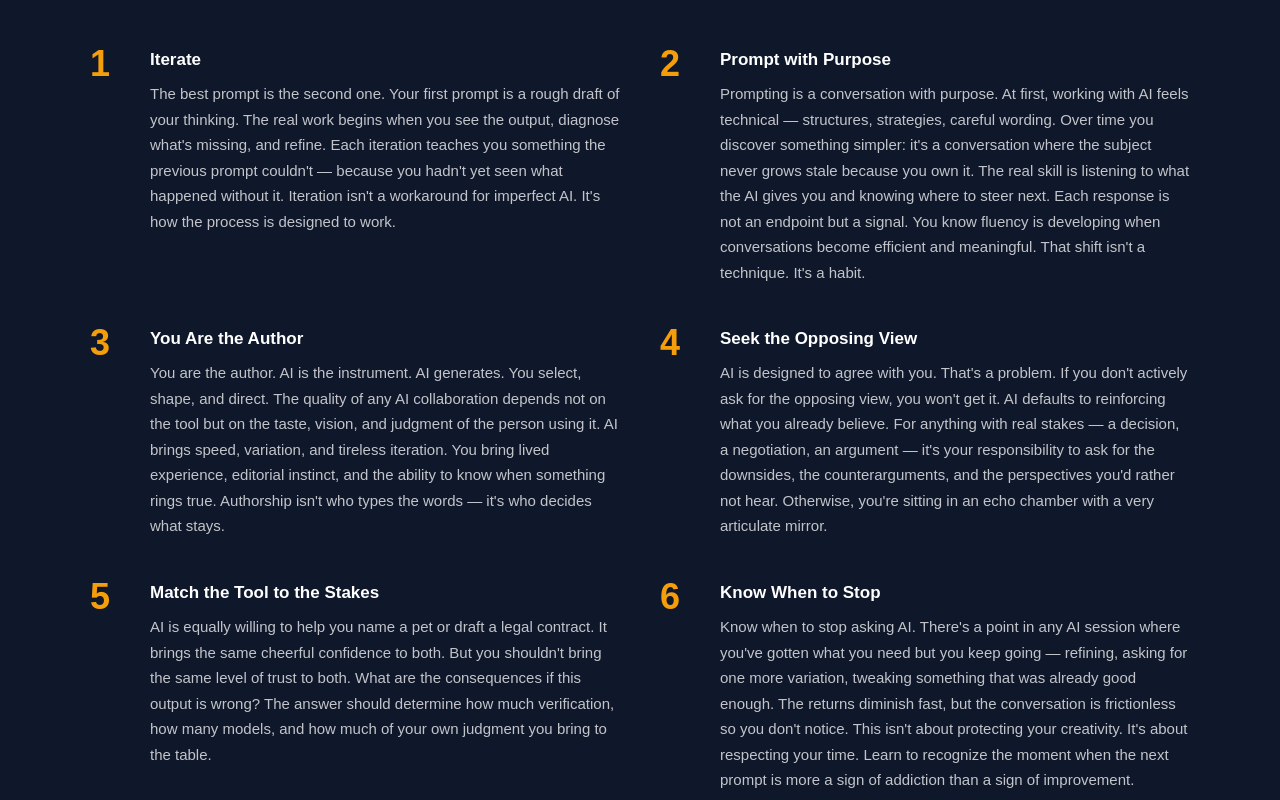
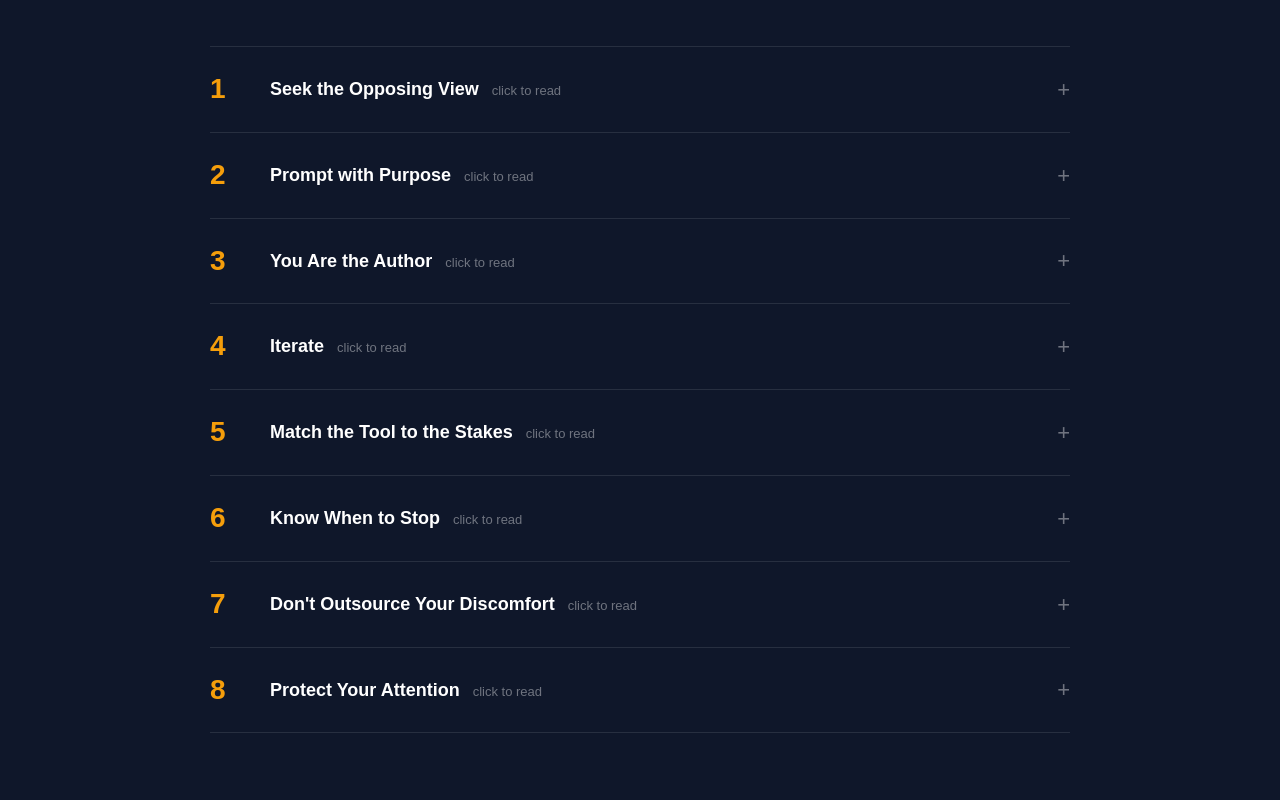
Before and after one commit to Suchocki88/UnderstandingAI.ai, a Next.js app: page /curriculum in a window 1280 px wide. Shown: the part 840-1640 px from the top of the page. Built offline with nearby package versions, Linux system fonts and the light colour scheme.

Commit message:
Update page.tsx

```diff
--- a/app/curriculum/page.tsx
+++ b/app/curriculum/page.tsx
@@ -86,87 +86,91 @@ export default function Page() {
             </p>
           </div>
 
-          <div style={{ display: "grid", gridTemplateColumns: "repeat(auto-fit, minmax(480px, 1fr))", gap: 40 }}>
+          <style>{`
+            .habit-item { border-bottom: 1px solid rgba(255,255,255,0.1); }
+            .habit-item:first-of-type { border-top: 1px solid rgba(255,255,255,0.1); }
+            .habit-item summary {
+              list-style: none;
+              cursor: pointer;
+              padding: 20px 0;
+              display: flex;
+              align-items: center;
+              gap: 20px;
+              user-select: none;
+            }
+            .habit-item summary::-webkit-details-marker { display: none; }
+            .habit-item summary:hover .habit-title { color: #f59e0b; }
+            .habit-item[open] summary .habit-title { color: #f59e0b; }
+            .habit-item summary::after { content: '+'; font-size: 22px; color: rgba(255,255,255,0.4); margin-left: auto; }
+            .habit-item[open] summary::after { content: '−'; color: #f59e0b; }
+            .habit-body { padding: 0 0 24px 60px; color: rgba(255,255,255,0.75); font-size: 16px; line-height: 1.8; }
+          `}</style>
 
-            <div style={{ display: "flex", gap: 20 }}>
-              <span style={{ fontSize: 36, fontWeight: 900, color: "#f59e0b", lineHeight: 1, flexShrink: 0, width: 40 }}>1</span>
-              <div>
-                <h3 style={{ fontSize: 17, fontWeight: 700, color: "white", margin: "0 0 8px" }}>Iterate</h3>
-                <p style={{ fontSize: 15, color: "rgba(255,255,255,0.75)", margin: 0, lineHeight: 1.7 }}>
-                  The best prompt is the second one. Your first prompt is a rough draft of your thinking. The real work begins when you see the output, diagnose what&apos;s missing, and refine. Each iteration teaches you something the previous prompt couldn&apos;t — because you hadn&apos;t yet seen what happened without it. Iteration isn&apos;t a workaround for imperfect AI. It&apos;s how the process is designed to work.
-                </p>
-              </div>
-            </div>
+          <div style={{ maxWidth: 860, margin: "0 auto" }}>
 
-            <div style={{ display: "flex", gap: 20 }}>
-              <span style={{ fontSize: 36, fontWeight: 900, color: "#f59e0b", lineHeight: 1, flexShrink: 0, width: 40 }}>2</span>
-              <div>
-                <h3 style={{ fontSize: 17, fontWeight: 700, color: "white", margin: "0 0 8px" }}>Prompt with Purpose</h3>
-                <p style={{ fontSize: 15, color: "rgba(255,255,255,0.75)", margin: 0, lineHeight: 1.7 }}>
-                  Prompting is a conversation with purpose. At first, working with AI feels technical — structures, strategies, careful wording. Over time you discover something simpler: it&apos;s a conversation where the subject never grows stale because you own it. The real skill is listening to what the AI gives you and knowing where to steer next. Each response is not an endpoint but a signal. You know fluency is developing when conversations become efficient and meaningful. That shift isn&apos;t a technique. It&apos;s a habit.
-                </p>
-              </div>
-            </div>
+            <details className="habit-item">
+              <summary>
+                <span style={{ fontSize: 28, fontWeight: 900, color: "#f59e0b", flexShrink: 0, width: 40 }}>1</span>
+                <span className="habit-title" style={{ fontSize: 18, fontWeight: 700, color: "white" }}>Seek the Opposing View <span style={{ fontSize: 13, fontWeight: 400, color: "rgba(255,255,255,0.4)", marginLeft: 8 }}>click to read</span></span>
+              </summary>
+              <p className="habit-body">AI is designed to agree with you. That&apos;s a problem. If you don&apos;t actively ask for the opposing view, you won&apos;t get it. AI defaults to reinforcing what you already believe. For anything with real stakes — a decision, a negotiation, an argument — it&apos;s your responsibility to ask for the downsides, the counterarguments, and the perspectives you&apos;d rather not hear. Otherwise, you&apos;re sitting in an echo chamber with a very articulate mirror.</p>
+            </details>
 
-            <div style={{ display: "flex", gap: 20 }}>
-              <span style={{ fontSize: 36, fontWeight: 900, color: "#f59e0b", lineHeight: 1, flexShrink: 0, width: 40 }}>3</span>
-              <div>
-                <h3 style={{ fontSize: 17, fontWeight: 700, color: "white", margin: "0 0 8px" }}>You Are the Author</h3>
-                <p style={{ fontSize: 15, color: "rgba(255,255,255,0.75)", margin: 0, lineHeight: 1.7 }}>
-                  You are the author. AI is the instrument. AI generates. You select, shape, and direct. The quality of any AI collaboration depends not on the tool but on the taste, vision, and judgment of the person using it. AI brings speed, variation, and tireless iteration. You bring lived experience, editorial instinct, and the ability to know when something rings true. Authorship isn&apos;t who types the words — it&apos;s who decides what stays.
-                </p>
-              </div>
-            </div>
+            <details className="habit-item">
+              <summary>
+                <span style={{ fontSize: 28, fontWeight: 900, color: "#f59e0b", flexShrink: 0, width: 40 }}>2</span>
+                <span className="habit-title" style={{ fontSize: 18, fontWeight: 700, color: "white" }}>Prompt with Purpose <span style={{ fontSize: 13, fontWeight: 400, color: "rgba(255,255,255,0.4)", marginLeft: 8 }}>click to read</span></span>
+              </summary>
+              <p className="habit-body">Prompting is a conversation with purpose. At first, working with AI feels technical — structures, strategies, careful wording. Over time you discover something simpler: it&apos;s a conversation where the subject never grows stale because you own it. The real skill is listening to what the AI gives you and knowing where to steer next. Each response is not an endpoint but a signal. You know fluency is developing when conversations become efficient and meaningful. That shift isn&apos;t a technique. It&apos;s a habit.</p>
+            </details>
 
-            <div style={{ display: "flex", gap: 20 }}>
-              <span style={{ fontSize: 36, fontWeight: 900, color: "#f59e0b", lineHeight: 1, flexShrink: 0, width: 40 }}>4</span>
-              <div>
-                <h3 style={{ fontSize: 17, fontWeight: 700, color: "white", margin: "0 0 8px" }}>Seek the Opposing View</h3>
-                <p style={{ fontSize: 15, color: "rgba(255,255,255,0.75)", margin: 0, lineHeight: 1.7 }}>
-                  AI is designed to agree with you. That&apos;s a problem. If you don&apos;t actively ask for the opposing view, you won&apos;t get it. AI defaults to reinforcing what you already believe. For anything with real stakes — a decision, a negotiation, an argument — it&apos;s your responsibility to ask for the downsides, the counterarguments, and the perspectives you&apos;d rather not hear. Otherwise, you&apos;re sitting in an echo chamber with a very articulate mirror.
-                </p>
-              </div>
-            </div>
+            <details className="habit-item">
+              <summary>
+                <span style={{ fontSize: 28, fontWeight: 900, color: "#f59e0b", flexShrink: 0, width: 40 }}>3</span>
+                <span className="habit-title" style={{ fontSize: 18, fontWeight: 700, color: "white" }}>You Are the Author <span style={{ fontSize: 13, fontWeight: 400, color: "rgba(255,255,255,0.4)", marginLeft: 8 }}>click to read</span></span>
+              </summary>
+              <p className="habit-body">You are the author. AI is the instrument. AI generates. You select, shape, and direct. The quality of any AI collaboration depends not on the tool but on the taste, vision, and judgment of the person using it. AI brings speed, variation, and tireless iteration. You bring lived experience, editorial instinct, and the ability to know when something rings true. Authorship isn&apos;t who types the words — it&apos;s who decides what stays.</p>
+            </details>
 
-            <div style={{ display: "flex", gap: 20 }}>
-              <span style={{ fontSize: 36, fontWeight: 900, color: "#f59e0b", lineHeight: 1, flexShrink: 0, width: 40 }}>5</span>
-              <div>
-                <h3 style={{ fontSize: 17, fontWeight: 700, color: "white", margin: "0 0 8px" }}>Match the Tool to the Stakes</h3>
-                <p style={{ fontSize: 15, color: "rgba(255,255,255,0.75)", margin: 0, lineHeight: 1.7 }}>
-                  AI is equally willing to help you name a pet or draft a legal contract. It brings the same cheerful confidence to both. But you shouldn&apos;t bring the same level of trust to both. What are the consequences if this output is wrong? The answer should determine how much verification, how many models, and how much of your own judgment you bring to the table.
-                </p>
-              </div>
-            </div>
+            <details className="habit-item">
+              <summary>
+                <span style={{ fontSize: 28, fontWeight: 900, color: "#f59e0b", flexShrink: 0, width: 40 }}>4</span>
+                <span className="habit-title" style={{ fontSize: 18, fontWeight: 700, color: "white" }}>Iterate <span style={{ fontSize: 13, fontWeight: 400, color: "rgba(255,255,255,0.4)", marginLeft: 8 }}>click to read</span></span>
+              </summary>
+              <p className="habit-body">The best prompt is the second one. Your first prompt is a rough draft of your thinking. The real work begins when you see the output, diagnose what&apos;s missing, and refine. Each iteration teaches you something the previous prompt couldn&apos;t — because you hadn&apos;t yet seen what happened without it. Iteration isn&apos;t a workaround for imperfect AI. It&apos;s how the process is designed to work.</p>
+            </details>
 
-            <div style={{ display: "flex", gap: 20 }}>
-              <span style={{ fontSize: 36, fontWeight: 900, color: "#f59e0b", lineHeight: 1, flexShrink: 0, width: 40 }}>6</span>
-              <div>
-                <h3 style={{ fontSize: 17, fontWeight: 700, color: "white", margin: "0 0 8px" }}>Know When to Stop</h3>
-                <p style={{ fontSize: 15, color: "rgba(255,255,255,0.75)", margin: 0, lineHeight: 1.7 }}>
-                  Know when to stop asking AI. There&apos;s a point in any AI session where you&apos;ve gotten what you need but you keep going — refining, asking for one more variation, tweaking something that was already good enough. The returns diminish fast, but the conversation is frictionless so you don&apos;t notice. This isn&apos;t about protecting your creativity. It&apos;s about respecting your time. Learn to recognize the moment when the next prompt is more a sign of addiction than a sign of improvement.
-                </p>
-              </div>
-            </div>
+            <details className="habit-item">
+              <summary>
+                <span style={{ fontSize: 28, fontWeight: 900, color: "#f59e0b", flexShrink: 0, width: 40 }}>5</span>
+                <span className="habit-title" style={{ fontSize: 18, fontWeight: 700, color: "white" }}>Match the Tool to the Stakes <span style={{ fontSize: 13, fontWeight: 400, color: "rgba(255,255,255,0.4)", marginLeft: 8 }}>click to read</span></span>
+              </summary>
+              <p className="habit-body">AI is equally willing to help you name a pet or draft a legal contract. It brings the same cheerful confidence to both. But you shouldn&apos;t bring the same level of trust to both. What are the consequences if this output is wrong? The answer should determine how much verification, how many models, and how much of your own judgment you bring to the table.</p>
+            </details>
 
-            <div style={{ display: "flex", gap: 20 }}>
-              <span style={{ fontSize: 36, fontWeight: 900, color: "#f59e0b", lineHeight: 1, flexShrink: 0, width: 40 }}>7</span>
-              <div>
-                <h3 style={{ fontSize: 17, fontWeight: 700, color: "white", margin: "0 0 8px" }}>Don&apos;t Outsource Your Discomfort</h3>
-                <p style={{ fontSize: 15, color: "rgba(255,255,255,0.75)", margin: 0, lineHeight: 1.7 }}>
-                  Notice when you&apos;re outsourcing your discomfort. Some of the most important thinking is uncomfortable — sitting with ambiguity, making a decision without full information, facing a blank page. AI removes that discomfort instantly, and that feels like progress. But discomfort is often where judgment forms. If you find yourself reaching for AI every time something feels hard or uncertain, ask whether you&apos;re solving a problem or avoiding one.
-                </p>
-              </div>
-            </div>
+            <details className="habit-item">
+              <summary>
+                <span style={{ fontSize: 28, fontWeight: 900, color: "#f59e0b", flexShrink: 0, width: 40 }}>6</span>
+                <span className="habit-title" style={{ fontSize: 18, fontWeight: 700, color: "white" }}>Know When to Stop <span style={{ fontSize: 13, fontWeight: 400, color: "rgba(255,255,255,0.4)", marginLeft: 8 }}>click to read</span></span>
+              </summary>
+              <p className="habit-body">Know when to stop asking AI. There&apos;s a point in any AI session where you&apos;ve gotten what you need but you keep going — refining, asking for one more variation, tweaking something that was already good enough. The returns diminish fast, but the conversation is frictionless so you don&apos;t notice. This isn&apos;t about protecting your creativity. It&apos;s about respecting your time. Learn to recognize the moment when the next prompt is more a sign of addiction than a sign of improvement.</p>
+            </details>
 
-            <div style={{ display: "flex", gap: 20 }}>
-              <span style={{ fontSize: 36, fontWeight: 900, color: "#f59e0b", lineHeight: 1, flexShrink: 0, width: 40 }}>8</span>
-              <div>
-                <h3 style={{ fontSize: 17, fontWeight: 700, color: "white", margin: "0 0 8px" }}>Protect Your Attention</h3>
-                <p style={{ fontSize: 15, color: "rgba(255,255,255,0.75)", margin: 0, lineHeight: 1.7 }}>
-                  Your most original thinking rarely happens inside an AI session. It happens while walking, driving, cooking, staring out a window — when your mind is free to wander without a prompt and response cycle shaping its direction. Treat AI as a place you visit, not a place you live. The best collaborations with AI include time spent thinking without it. Take a break. Go outside.
-                </p>
-              </div>
-            </div>
+            <details className="habit-item">
+              <summary>
+                <span style={{ fontSize: 28, fontWeight: 900, color: "#f59e0b", flexShrink: 0, width: 40 }}>7</span>
+                <span className="habit-title" style={{ fontSize: 18, fontWeight: 700, color: "white" }}>Don&apos;t Outsource Your Discomfort <span style={{ fontSize: 13, fontWeight: 400, color: "rgba(255,255,255,0.4)", marginLeft: 8 }}>click to read</span></span>
+              </summary>
+              <p className="habit-body">Notice when you&apos;re outsourcing your discomfort. Some of the most important thinking is uncomfortable — sitting with ambiguity, making a decision without full information, facing a blank page. AI removes that discomfort instantly, and that feels like progress. But discomfort is often where judgment forms. If you find yourself reaching for AI every time something feels hard or uncertain, ask whether you&apos;re solving a problem or avoiding one.</p>
+            </details>
+
+            <details className="habit-item">
+              <summary>
+                <span style={{ fontSize: 28, fontWeight: 900, color: "#f59e0b", flexShrink: 0, width: 40 }}>8</span>
+                <span className="habit-title" style={{ fontSize: 18, fontWeight: 700, color: "white" }}>Protect Your Attention <span style={{ fontSize: 13, fontWeight: 400, color: "rgba(255,255,255,0.4)", marginLeft: 8 }}>click to read</span></span>
+              </summary>
+              <p className="habit-body">Your most original thinking rarely happens inside an AI session. It happens while walking, driving, cooking, staring out a window — when your mind is free to wander without a prompt and response cycle shaping its direction. Treat AI as a place you visit, not a place you live. The best collaborations with AI include time spent thinking without it. Take a break. Go outside.</p>
+            </details>
 
           </div>
         </div>
```
